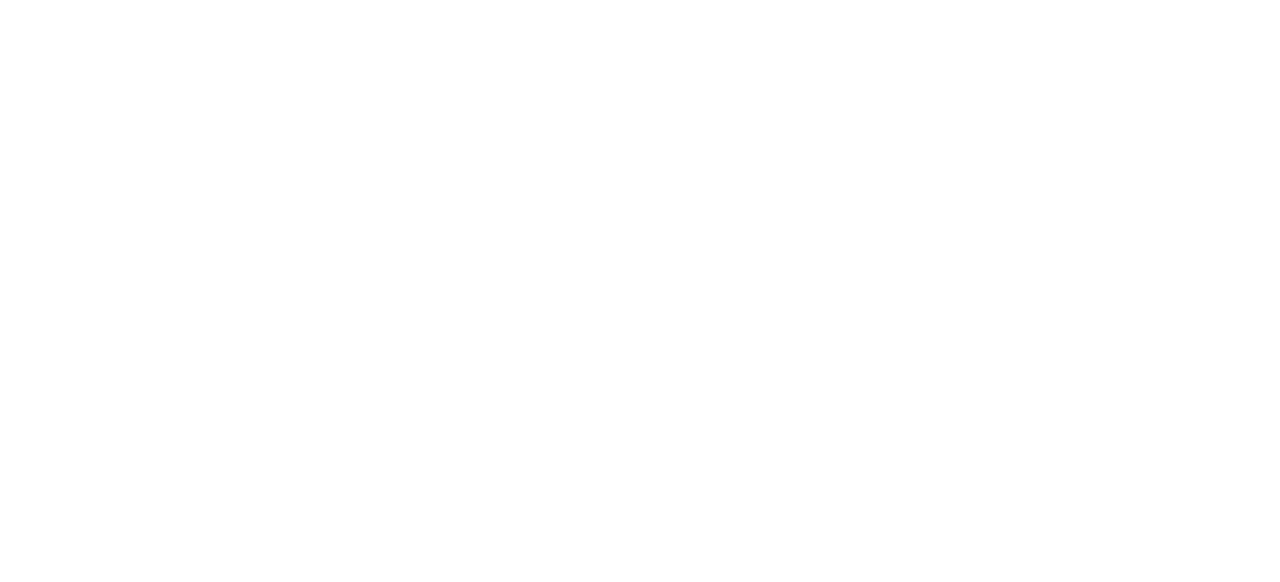
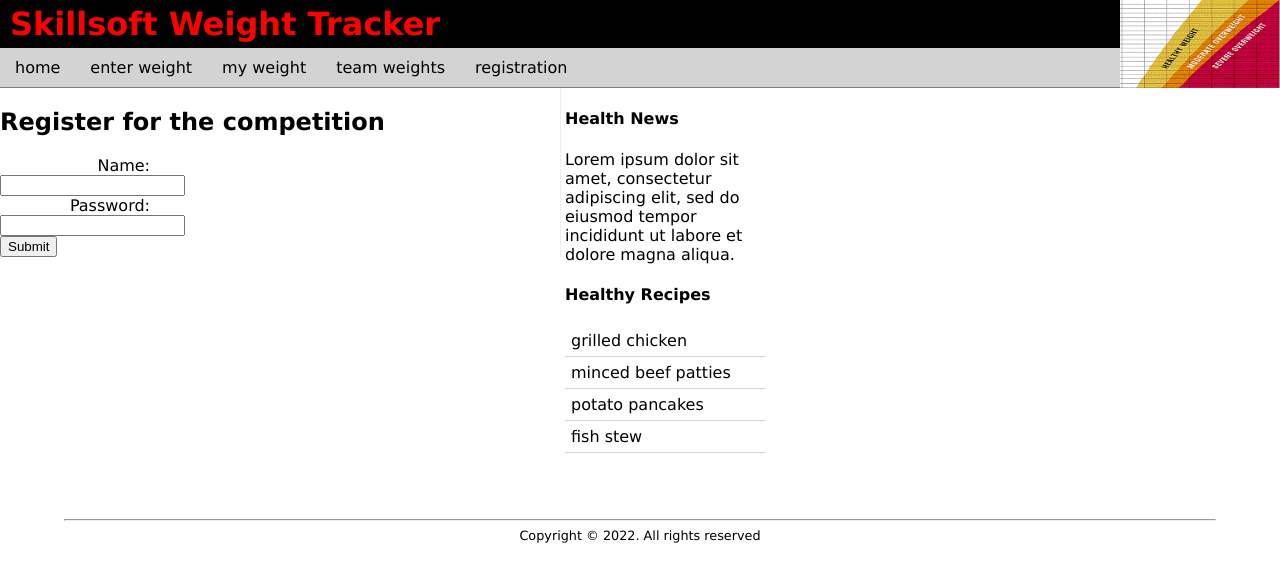
Before and after one commit to ravenloue/react-bootcamp, a React (Create React App) app: page /register in a window 1280 px wide. Shown: the top 582 px of the page. Built offline with nearby package versions, Linux system fonts and the light colour scheme.

Commit message:
part 1 and 2

```diff
--- a/src/App.js
+++ b/src/App.js
@@ -3,6 +3,7 @@
 import './styles.css';
 import Home from './Components/home/home';
 import Customers from './Components/customers/customers';
+import Register from './Components/register/register';
 
 
 function App() {
@@ -11,6 +12,7 @@
       <BrowserRouter>
         <Route exact path="/" component={ Home } />
         <Route path="/customers" component={ Customers } />
+        <Route path="/register" component={ Register } />
       </BrowserRouter>
     </div>
   );
--- /dev/null
+++ b/src/Components/register/container.js
@@ -0,0 +1,16 @@
+import React from "react";
+import Main from './main';
+import Aside from '../wrapper/aside';
+
+function Container(){
+
+    return(
+        <div id="Container">
+         <Main />
+         <Aside />
+        </div>
+    )
+
+}
+
+export default Container;
--- /dev/null
+++ b/src/Components/register/main.js
@@ -0,0 +1,58 @@
+import React, { Component } from "react";
+
+class Main extends Component {
+
+    constructor(props){
+        super(props);
+
+        this.state={
+            username:"",
+            password:""
+        }
+        this.handleSubmit = this.handleSubmit.bind(this);
+    }
+
+    handleSubmit(evt){
+        evt.preventDefault();
+        fetch("http://localhost:3030/customers", {
+            method: 'POST',
+            headers: {
+                'Accept': 'application/json',
+                'Content-Type': 'application/json'
+             },
+            body: JSON.stringify({
+                username: this.state.username,
+                password: this.state.password
+            })
+        });
+    }
+
+    render(){
+        return(
+            <main>
+                <h2>
+                    Register for the competition
+                </h2>
+                <form onsubmit={ this.handleSubmit }>
+                    <div>
+                        <label>
+                            Name:
+                            <input type="text" name="username" />
+                        </label>
+                    </div>
+                    <div>
+                        <label>
+                            Password:
+                            <input type="text" name="password" />
+                        </label>
+                    </div>
+                    <div>
+                        <input type="submit" value="Submit" />
+                    </div>
+                </form>
+            </main>
+    )}
+
+}
+
+export default Main;
--- /dev/null
+++ b/src/Components/register/register.js
@@ -0,0 +1,19 @@
+import React from "react";
+//
+import Header from "../wrapper/header";
+import Container from "./container";
+import Footer from "../wrapper/footer";
+
+function Register(){
+
+    return (
+        <div>
+            <Header />
+            <Container />
+            <Footer />
+        </div>
+    )
+
+}
+
+export default Register;
--- a/src/Components/wrapper/header.js
+++ b/src/Components/wrapper/header.js
@@ -16,7 +16,7 @@
                     {
                      // only adding this last section for a quick link for myself
                     }
-                    <li><a href="/customers">customers page</a></li>
+                    <li><a href="/register">registration</a></li>
                 </ul>
 		    </nav>
         </header>
```
Also changed, not shown: 1 other file (tests, documents, lock files or other folders).
